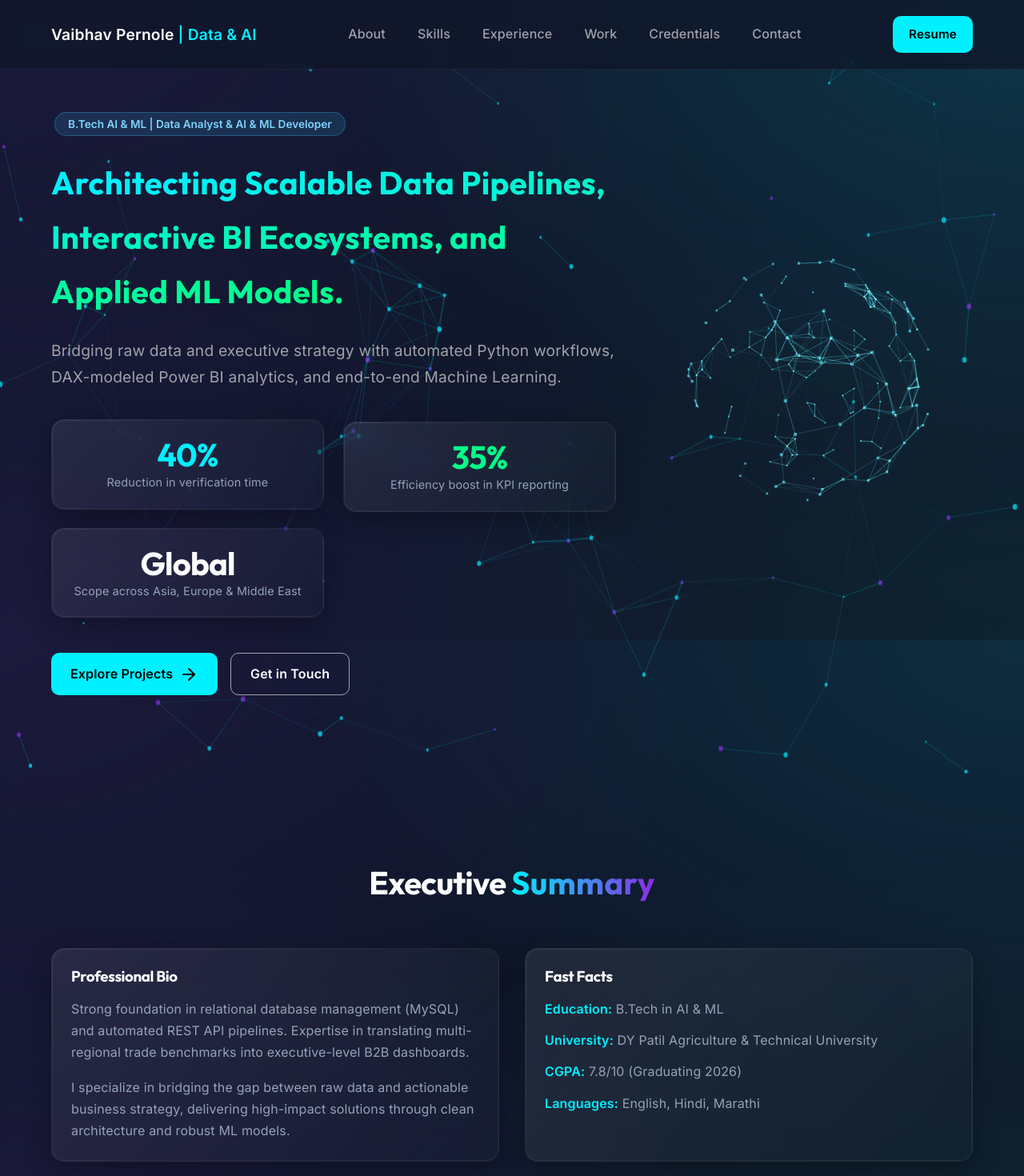
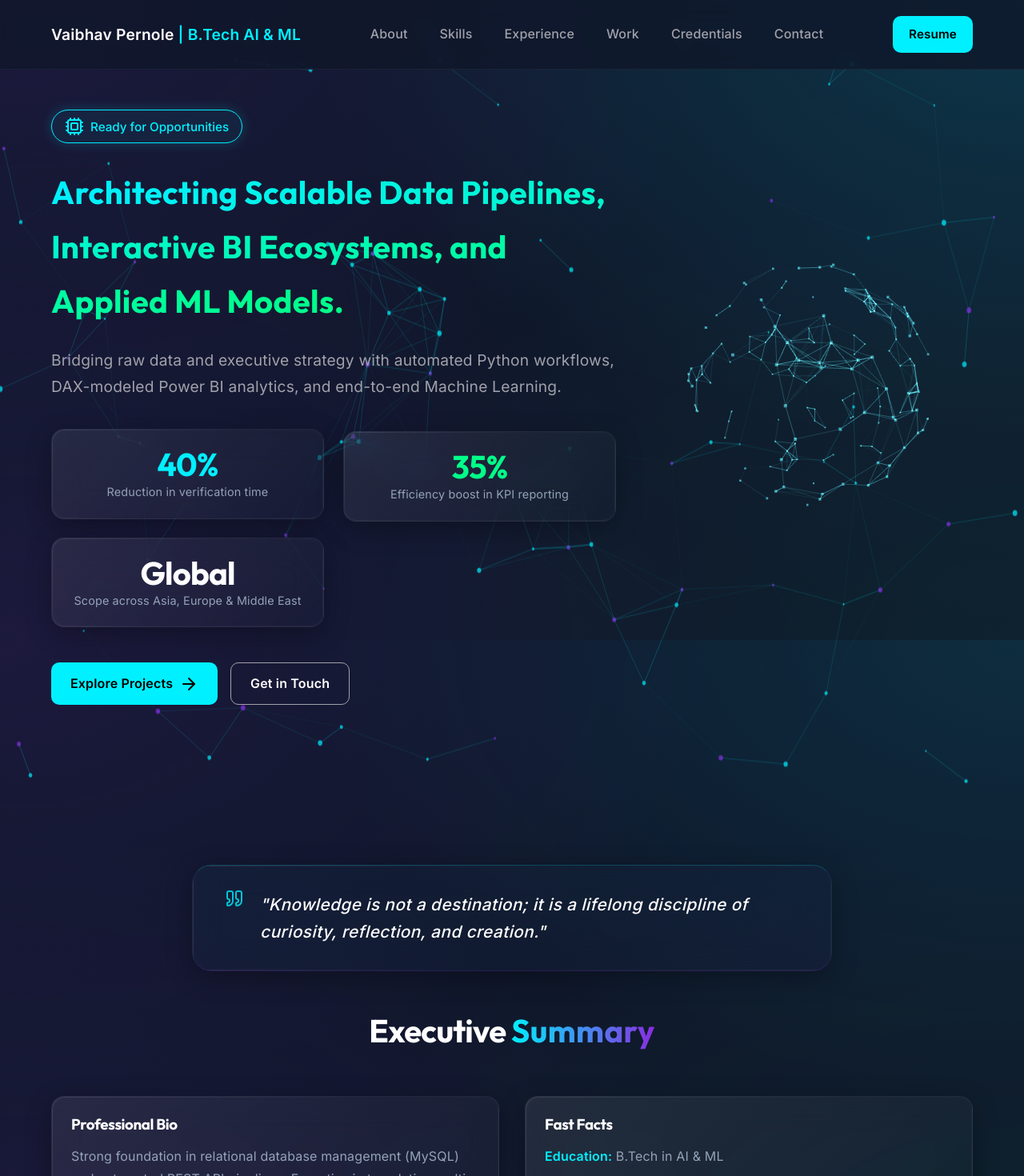
Before and after one commit to vaibhav72-hub/portfolio-github, a React (Vite) app: page / in a window 1280 px wide. Shown: the top 1470 px of the page at 80% size. Built offline with nearby package versions, Linux system fonts and the light colour scheme.

Commit message:
feat: add quote block and enforce semantic main landmark for 100% lighthouse

```diff
--- a/index.html
+++ b/index.html
@@ -10,7 +10,7 @@
   <meta name="description" content="Vaibhav Pernole's Portfolio - Architecting Scalable Data Pipelines, Interactive BI Ecosystems, and Applied ML Models. B.Tech AI & ML." />
   <meta name="keywords" content="Data Analyst, AI Engineer, ML Engineer, Python, Power BI, Machine Learning, Portfolio" />
   <meta name="robots" content="index, follow" />
-  <meta property="og:title" content="Vaibhav Pernole | Data & AI Portfolio" />
+  <meta property="og:title" content="Vaibhav Pernole | B.Tech AI & ML Portfolio" />
   <meta property="og:description" content="Architecting Scalable Data Pipelines, Interactive BI Ecosystems, and Applied ML Models." />
   <meta property="og:type" content="website" />
   <title>Vaibhav Pernole</title>
--- a/src/App.tsx
+++ b/src/App.tsx
@@ -1,7 +1,7 @@
 import React, { useState, useEffect, Suspense, lazy } from 'react';
 import {
   ArrowRight, ExternalLink, Mail, MapPin,
-  Phone, Award, Code, Database, LineChart, Cpu, Terminal
+  Phone, Award, Terminal, Network, Activity, Brain, Cpu, Quote
 } from 'lucide-react';
 import './index.css';
 import MagneticButton from './components/MagneticButton';
@@ -31,27 +31,27 @@ const LinkedinIcon = ({ className }: { className?: string }) => (
 const SKILLS = [
   {
     category: "Core Programming",
-    icon: <Code className="w-6 h-6 mb-4 text-[#06B6D4]" />,
+    icon: <Terminal className="w-6 h-6 mb-4 text-[#06B6D4]" />,
     items: ["Python", "R", "C++", "JavaScript"]
   },
   {
     category: "Data Engineering",
-    icon: <Database className="w-6 h-6 mb-4 text-[#06B6D4]" />,
+    icon: <Network className="w-6 h-6 mb-4 text-[#06B6D4]" />,
     items: ["MySQL", "REST APIs", "ETL Automation", "Geospatial Data"]
   },
   {
     category: "BI & Analytics",
-    icon: <LineChart className="w-6 h-6 mb-4 text-[#06B6D4]" />,
+    icon: <Activity className="w-6 h-6 mb-4 text-[#06B6D4]" />,
     items: ["Power BI", "DAX", "Qlik Sense", "Advanced Excel"]
   },
   {
     category: "AI, ML & GenAI",
-    icon: <Cpu className="w-6 h-6 mb-4 text-[#06B6D4]" />,
+    icon: <Brain className="w-6 h-6 mb-4 text-[#06B6D4]" />,
     items: ["Scikit-Learn", "TensorFlow", "Hugging Face", "LLMs", "NLP"]
   },
   {
     category: "Developer Tools",
-    icon: <Terminal className="w-6 h-6 mb-4 text-[#06B6D4]" />,
+    icon: <Cpu className="w-6 h-6 mb-4 text-[#06B6D4]" />,
     items: ["VS Code", "Jupyter", "Git/GitHub", "Anaconda"]
   }
 ];
@@ -212,13 +212,13 @@ export default function App() {
 
 
   return (
-    <div className="app-container">
+    <main className="app-container">
       <CursorTrail />
       {/* Navigation */}
       <nav>
         <div className="container nav-content">
           <a href="#" className="logo" style={{ color: "var(--text-primary)", fontWeight: "bold", fontSize: "1.2rem" }}>
-            Vaibhav Pernole <span style={{ color: "var(--accent-cyan)" }}>| Data & AI</span>
+            Vaibhav Pernole <span style={{ color: "var(--accent-cyan)" }}>| B.Tech AI & ML</span>
           </a>
           <div className="nav-links">
             <AnimatedNav />
@@ -236,7 +236,23 @@ export default function App() {
         </Suspense>
         <div className="container" style={{ display: "flex", alignItems: "center", gap: "40px", flexWrap: "wrap-reverse" }}>
           <div style={{ flex: "1 1 600px", position: "relative", zIndex: 10 }}>
-            <div className="badge" style={{ marginBottom: "24px", marginTop: "60px" }}>B.Tech AI & ML | Data Analyst & AI & ML Developer</div>
+            <div className="floating-element" style={{
+              display: 'inline-flex',
+              alignItems: 'center',
+              gap: '8px',
+              padding: '8px 16px',
+              borderRadius: '9999px',
+              border: '1px solid var(--accent-cyan)',
+              backgroundColor: 'rgba(0, 240, 255, 0.05)',
+              boxShadow: '0 0 15px rgba(0, 240, 255, 0.2)',
+              color: 'var(--accent-cyan)',
+              fontWeight: 500,
+              fontSize: '0.95rem',
+              marginBottom: '24px',
+              marginTop: '60px'
+            }}>
+              <Cpu className="w-4 h-4" style={{ color: 'var(--accent-cyan)' }} /> Ready for Opportunities
+            </div>
             <h1 className="hero-title-anim" style={{ margin: 0, padding: 0, fontSize: "clamp(1.5rem, 3.5vw, 2.5rem)", marginBottom: "24px", fontWeight: "bold", lineHeight: 1.3 }}>
               <span className="text-gradient">
                 Architecting Scalable Data Pipelines, Interactive BI Ecosystems, and Applied ML Models.
@@ -281,6 +297,33 @@ export default function App() {
 
       {/* About Section */}
       <SectionWrapper id="about">
+        <div className="reveal" style={{ maxWidth: '800px', margin: '0 auto 40px auto', textAlign: 'center' }}>
+          <div className="glass-card" style={{
+            display: 'inline-flex',
+            alignItems: 'flex-start',
+            gap: '20px',
+            padding: '32px 40px',
+            borderRadius: '24px',
+            borderTop: '1px solid rgba(0, 240, 255, 0.2)',
+            borderBottom: '1px solid rgba(138, 43, 226, 0.2)',
+            background: 'linear-gradient(135deg, rgba(0, 240, 255, 0.03), rgba(138, 43, 226, 0.03))'
+          }}>
+            <Quote className="w-10 h-10 floating-element" style={{ color: 'var(--accent-cyan)', flexShrink: 0, opacity: 0.8 }} />
+            <p style={{
+              fontStyle: 'italic',
+              fontSize: '1.3rem',
+              color: 'var(--text-primary)',
+              margin: 0,
+              fontWeight: 500,
+              letterSpacing: '0.02em',
+              lineHeight: 1.6,
+              textAlign: 'left'
+            }}>
+              "Knowledge is not a destination; it is a lifelong discipline of curiosity, reflection, and creation."
+            </p>
+          </div>
+        </div>
+
         <h2 className="section-title reveal">Executive <span>Summary</span></h2>
         <div className="grid-2">
           <div className="glass-card reveal">
@@ -513,6 +556,6 @@ export default function App() {
           </div>
         </div>
       </footer>
-    </div>
+    </main>
   );
 }
```
